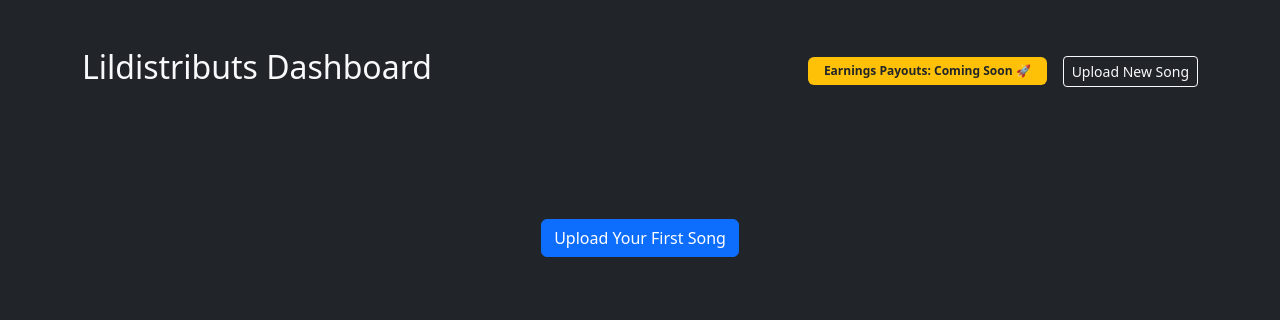
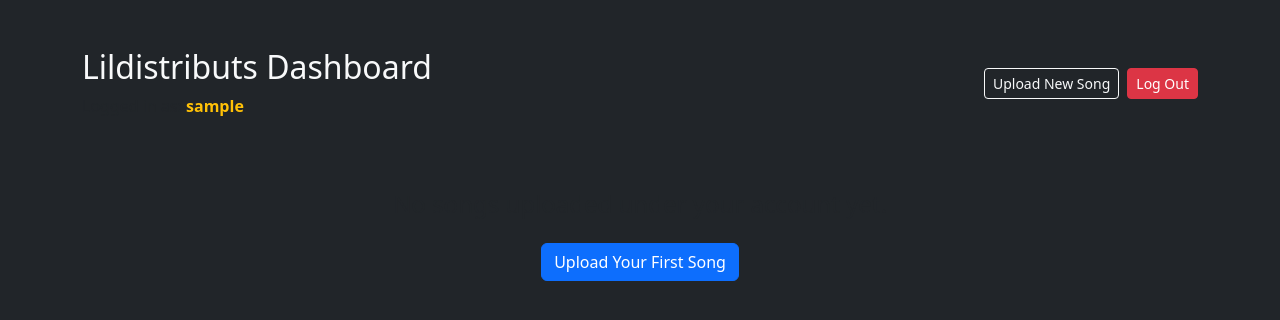
Before and after one commit to lilcanny909-dot/Lildistributs, a Flask app: page /dashboard in a window 1280 px wide. Shown: the top 320 px of the page. Run offline with Flask 3, Linux system fonts and the light colour scheme; the visitor is signed in with stand-in values (Sample User, id 1).

Commit message:
Enhance dashboard with user info and song status
Updated the dashboard layout to include user information and improved song display with status badges and admin controls.

```diff
--- a/templates/dashboard.html
+++ b/templates/dashboard.html
@@ -9,35 +9,61 @@
 <body class="bg-dark text-light">
     <div class="container mt-5 mb-5">
         <div class="d-flex justify-content-between align-items-center mb-4 flex-wrap gap-2">
+            <div>
                 <h2>Lildistributs Dashboard</h2>
-            <div class="d-flex align-items-center gap-3">
-                <span class="badge bg-warning text-dark px-3 py-2">Earnings Payouts: Coming Soon 🚀</span>
+                <p class="text-muted mb-0">Logged in as: <strong class="text-warning">{{ username }}</strong></p>
+            </div>
+            <div class="d-flex align-items-center gap-2">
                 <a href="/" class="btn btn-outline-light btn-sm">Upload New Song</a>
+                <a href="/logout" class="btn btn-danger btn-sm">Log Out</a>
             </div>
         </div>
 
         <div class="row">
             {% if songs %}
                 {% for song in songs %}
-                <div class="col-md-4 mb-4">
-                    <div class="card bg-secondary text-light h-100 shadow">
-                        <img src="{{ song.cover_url }}" class="card-img-top" alt="Cover Art" style="height: 220px; object-fit: cover;">
-                        <div class="card-body d-flex flex-column justify-content-between">
+                <div class="col-lg-6 mb-4">
+                    <div class="card bg-secondary text-light h-100 shadow border-0">
+                        <div class="row g-0 h-100">
+                            <div class="col-md-5">
+                                <img src="{{ song.cover_url }}" class="img-fluid rounded-start h-100 w-100" alt="Cover Art" style="object-fit: cover; min-height: 250px;">
+                            </div>
+                            <div class="col-md-7 d-flex flex-column justify-content-between p-3">
                                 <div>
-                                <h4 class="card-title text-warning">{{ song.song_title }}</h4>
+                                    <div class="d-flex justify-content-between align-items-start">
+                                        <h3 class="card-title text-warning mb-1">{{ song.song_title }}</h3>
+                                        <span class="badge bg-{{ song.status_class }} text-dark px-2 py-1">{{ song.status }}</span>
+                                    </div>
                                     <p class="card-text mb-1"><strong>Artist:</strong> {{ song.artist }}</p>
-                                <p class="card-text mb-3"><small class="text-light">Socials: {{ song.social_links }}</small></p>
+                                    <p class="card-text mb-2"><small class="text-light">Socials: {{ song.social_links }}</small></p>
+                                    <p class="card-text"><small class="text-info">⏱️ Est. Delivery: {{ song.est_days }}</small></p>
                                 </div>
 
-                            <div>
+                                <div class="mt-2">
                                     <audio controls class="w-100 mb-3">
                                         <source src="{{ song.audio_url }}" type="audio/mpeg">
                                         Your browser does not support the audio element.
                                     </audio>
 
-                                <div class="d-flex justify-content-between align-items-center">
-                                    <span class="badge bg-info text-dark">{{ song.status }}</span>
-                                    <span class="badge bg-success">Linked</span>
+                                    <!-- Admin Test Controls -->
+                                    <div class="border-top border-dark pt-2">
+                                        <small class="text-muted d-block mb-1">Simulate Status Pipeline:</small>
+                                        <div class="btn-group btn-group-sm w-100" role="group">
+                                            <form action="/update_status/{{ song.id }}/inspect" method="POST" class="d-inline flex-fill">
+                                                <button type="submit" class="btn btn-outline-info btn-sm w-100" style="font-size: 0.7rem;">Inspect</button>
+                                            </form>
+                                            <form action="/update_status/{{ song.id }}/deliver" method="POST" class="d-inline flex-fill">
+                                                <button type="submit" class="btn btn-outline-primary btn-sm w-100" style="font-size: 0.7rem;">Deliver</button>
+                                            </form>
+                                            <form action="/update_status/{{ song.id }}/live" method="POST" class="d-inline flex-fill">
+                                                <button type="submit" class="btn btn-outline-success btn-sm w-100" style="font-size: 0.7rem;">Go Live</button>
+                                            </form>
+                                            <form action="/update_status/{{ song.id }}/flag" method="POST" class="d-inline flex-fill">
+                                                <button type="submit" class="btn btn-outline-danger btn-sm w-100" style="font-size: 0.7rem;">Flag</button>
+                                            </form>
+                                        </div>
+                                    </div>
+
                                 </div>
                             </div>
                         </div>
@@ -46,7 +72,7 @@
                 {% endfor %}
             {% else %}
                 <div class="col-12 text-center mt-5">
-                    <h4 class="text-muted">No songs uploaded in this session yet.</h4>
+                    <h4 class="text-muted">No songs uploaded under your account yet.</h4>
                     <a href="/" class="btn btn-primary mt-3">Upload Your First Song</a>
                 </div>
             {% endif %}
```
Lines whose indentation alone changed are shown as unchanged.
